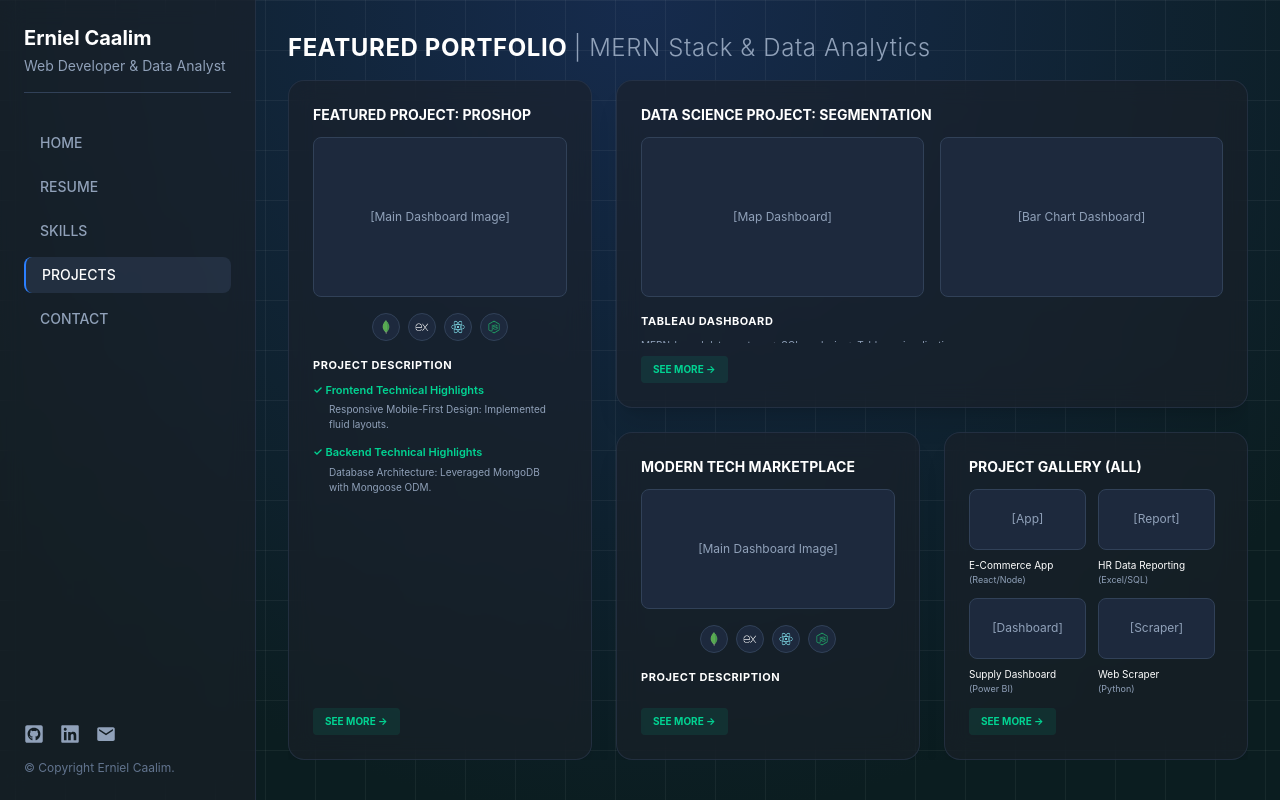
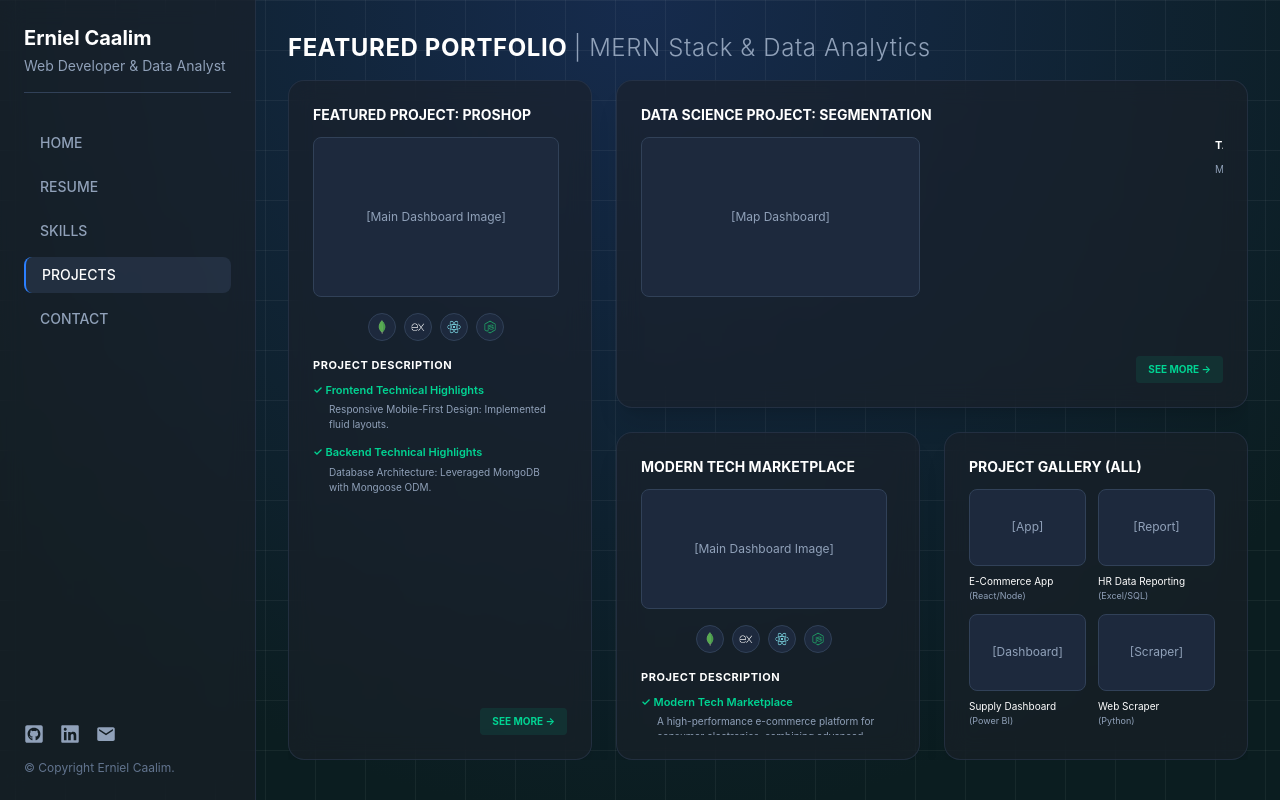
Before and after one commit to EMCSquare12/erniel-portfolio, a React (Vite) app: page /projects in a window 1280 px wide. Built offline with nearby package versions, Linux system fonts and the light colour scheme.

Commit message:
Change ProjectPage design

```diff
--- a/src/index.css
+++ b/src/index.css
@@ -25,3 +25,31 @@
     margin: 0;
   }
 }
+
+.custom-scrollbar {
+  /* For Firefox */
+  scrollbar-width: thin;
+  scrollbar-color: #475569 transparent; /* slate-600 thumb, transparent track */
+}
+
+/* For Chrome, Edge, and Safari */
+.custom-scrollbar::-webkit-scrollbar {
+  width: 6px; /* Vertical scrollbar width */
+  height: 6px; /* Horizontal scrollbar height (if needed) */
+}
+
+.custom-scrollbar::-webkit-scrollbar-track {
+  background: transparent; /* Keeps the track invisible/clean */
+  border-radius: 8px;
+}
+
+.custom-scrollbar::-webkit-scrollbar-thumb {
+  background-color: #475569; /* Tailwind slate-600 */
+  border-radius: 8px;
+  border: 2px solid transparent; /* Optional: adds a little padding effect */
+  background-clip: padding-box;
+}
+
+.custom-scrollbar::-webkit-scrollbar-thumb:hover {
+  background-color: #10b981; /* Tailwind emerald-500 for a nice pop of color */
+}
--- a/src/pages/ProjectsPage.jsx
+++ b/src/pages/ProjectsPage.jsx
@@ -51,7 +51,7 @@ const galleryItems = [
 const SidebarCard = ({ id, title, setExpandedCard }) => (
   <Card
     onClick={() => setExpandedCard(id)}
-    className="flex flex-col justify-center items-center cursor-pointer hover:border-emerald-500/50 transition-colors h-full min-h-0 w-full p-4"
+    className="flex flex-col justify-center items-center cursor-pointer hover:border-emerald-500/50 transition-colors h-full min-h-[100px] flex-1 w-full p-4"
   >
     <h3 className="font-bold text-white text-center text-xs line-clamp-2">
       {title}
@@ -77,7 +77,7 @@ const ShrinkButton = ({ setExpandedCard }) => (
 const SeeMoreButton = ({ id, setExpandedCard }) => (
   <button
     onClick={() => setExpandedCard(id)}
-    className="absolute bottom-6 left-6 text-emerald-400 text-[10px] hover:text-emerald-300 font-bold uppercase bg-emerald-400/10 px-3 py-1.5 rounded z-10"
+    className="absolute bottom-6 right-6 text-emerald-400 text-[10px] hover:text-emerald-300 font-bold uppercase bg-emerald-400/10 px-3 py-1.5 rounded z-10"
   >
     See More &rarr;
   </button>
@@ -101,8 +101,9 @@ export default function ProjectsPage() {
 
     return (
       <Card
-        className={`flex flex-col h-full relative overflow-hidden w-full ${!isExp ? "!pb-16" : ""}`}
+        className={`flex flex-col h-full relative overflow-hidden w-full ${!isExp ? "!pb-6" : ""}`}
       >
+        {/* FIXED HEADER PORTION */}
         {isExp && <ShrinkButton setExpandedCard={setExpandedCard} />}
 
         <h3
@@ -111,8 +112,16 @@ export default function ProjectsPage() {
           Featured Project: ProShop
         </h3>
 
-        {/* Height matched with Data Science */}
-        <div className="bg-slate-800 rounded-lg flex items-center justify-center text-slate-400 border border-slate-700 shrink-0 w-full mb-4 h-[140px] xl:h-[160px] 2xl:h-[180px] overflow-hidden">
+        {/* SCROLLABLE CONTENT PORTION */}
+        <div className="flex flex-col flex-1 min-h-0 overflow-y-auto custom-scrollbar pr-2 pb-2">
+          {/* Dynamic Image height based on state */}
+          <div
+            className={`bg-slate-800 rounded-lg flex items-center justify-center text-slate-400 border border-slate-700 shrink-0 w-full mb-4 overflow-hidden ${
+              isExp
+                ? "aspect-video max-h-[45vh]"
+                : "h-[140px] xl:h-[160px] 2xl:h-[180px]"
+            }`}
+          >
             <span className="text-xs">[Main Dashboard Image]</span>
           </div>
 
@@ -131,11 +140,11 @@ export default function ProjectsPage() {
             ))}
           </div>
 
-        <div className="flex flex-col flex-1 min-h-0">
+          <div className="flex flex-col shrink-0">
             <h4 className="font-bold text-white text-[11px] mb-2 uppercase tracking-wider shrink-0">
               Project Description
             </h4>
-          <div className="overflow-y-auto flex-1 pr-2 space-y-3 [&::-webkit-scrollbar]:hidden">
+            <div className="space-y-3">
               {proShopDetails.map((detail, idx) => (
                 <div key={idx}>
                   <h5 className="text-emerald-400 text-[11px] font-semibold mb-1 flex items-center gap-1.5">
@@ -154,6 +163,7 @@ export default function ProjectsPage() {
                   )}
                 </div>
               ))}
+            </div>
           </div>
         </div>
 
@@ -177,8 +187,9 @@ export default function ProjectsPage() {
 
     return (
       <Card
-        className={`flex flex-col h-full relative overflow-hidden w-full ${!isExp ? "!pb-16" : ""}`}
+        className={`flex flex-col h-full relative overflow-hidden w-full ${!isExp ? "!pb-6" : ""}`}
       >
+        {/* FIXED HEADER PORTION */}
         {isExp && <ShrinkButton setExpandedCard={setExpandedCard} />}
 
         <h3
@@ -187,24 +198,32 @@ export default function ProjectsPage() {
           Data Science Project: Segmentation
         </h3>
 
-        {/* Height perfectly matched with ProShop */}
-        <div className="grid grid-cols-2 gap-4 shrink-0 w-full mb-4 h-[140px] xl:h-[160px] 2xl:h-[180px] overflow-hidden">
+        {/* SCROLLABLE CONTENT PORTION */}
+        <div className="flex flex-row flex-1 min-h-0 overflow-y-auto custom-scrollbar pr-2 pb-2">
+          <div
+            className={`grid grid-cols-2 gap-4 shrink-0 w-full mb-4 overflow-hidden ${
+              isExp
+                ? "aspect-video max-h-[45vh]"
+                : "h-[140px] xl:h-[160px] 2xl:h-[180px]"
+            }`}
+          >
             <div className="bg-slate-800 rounded-lg border border-slate-700 flex items-center justify-center text-slate-400 text-xs p-2 h-full w-full overflow-hidden">
               [Map Dashboard]
             </div>
-          <div className="bg-slate-800 rounded-lg border border-slate-700 flex items-center justify-center text-slate-400 text-xs p-2 h-full w-full overflow-hidden">
+            {/* <div className="bg-slate-800 rounded-lg border border-slate-700 flex items-center justify-center text-slate-400 text-xs p-2 h-full w-full overflow-hidden">
               [Bar Chart Dashboard]
-          </div>
+            </div> */}
           </div>
 
-        <div className="flex flex-col flex-1 min-h-0 overflow-y-auto [&::-webkit-scrollbar]:hidden pr-2">
-          <h4 className="font-bold text-white text-[11px] mb-1 uppercase tracking-wider shrink-0">
+          <div className="flex flex-col shrink-0">
+            <h4 className="font-bold text-white text-[11px] mb-1 uppercase tracking-wider">
               Tableau dashboard
             </h4>
             <p className="text-[10px] text-slate-400 mt-1">
               MERN-based data capture -&gt; SQL analysis -&gt; Tableau
               visualization.
             </p>
+          </div>
         </div>
 
         {!isExp && (
@@ -227,8 +246,9 @@ export default function ProjectsPage() {
 
     return (
       <Card
-        className={`flex flex-col h-full relative overflow-hidden w-full ${!isExp ? "!pb-16" : ""}`}
+        className={`flex flex-col h-full relative overflow-hidden w-full ${!isExp ? "!pb-6" : ""}`}
       >
+        {/* FIXED HEADER PORTION */}
         {isExp && <ShrinkButton setExpandedCard={setExpandedCard} />}
 
         <h3
@@ -237,7 +257,15 @@ export default function ProjectsPage() {
           Modern Tech Marketplace
         </h3>
 
-        <div className="bg-slate-800 rounded-lg flex items-center justify-center text-slate-400 border border-slate-700 shrink-0 w-full mb-4 h-[100px] xl:h-[120px] 2xl:h-[140px] overflow-hidden">
+        {/* SCROLLABLE CONTENT PORTION */}
+        <div className="flex flex-col flex-1 min-h-0 overflow-y-auto custom-scrollbar pr-2 pb-2">
+          <div
+            className={`bg-slate-800 rounded-lg flex items-center justify-center text-slate-400 border border-slate-700 shrink-0 w-full mb-4 overflow-hidden ${
+              isExp
+                ? "aspect-video max-h-[45vh]"
+                : "h-[100px] xl:h-[120px] 2xl:h-[140px]"
+            }`}
+          >
             <span className="text-xs">[Main Dashboard Image]</span>
           </div>
 
@@ -256,11 +284,11 @@ export default function ProjectsPage() {
             ))}
           </div>
 
-        <div className="flex flex-col flex-1 min-h-0">
+          <div className="flex flex-col shrink-0">
             <h4 className="font-bold text-white text-[11px] mb-2 uppercase tracking-wider shrink-0">
               Project Description
             </h4>
-          <div className="overflow-y-auto flex-1 pr-2 space-y-3 [&::-webkit-scrollbar]:hidden">
+            <div className="space-y-3">
               {modernTechDetails.map((detail, idx) => (
                 <div key={idx}>
                   <h5 className="text-emerald-400 text-[11px] font-semibold mb-1 flex items-center gap-1.5">
@@ -281,10 +309,7 @@ export default function ProjectsPage() {
               ))}
             </div>
           </div>
-
-        {!isExp && (
-          <SeeMoreButton id="moderntech" setExpandedCard={setExpandedCard} />
-        )}
+        </div>
       </Card>
     );
   };
@@ -302,7 +327,7 @@ export default function ProjectsPage() {
 
     return (
       <Card
-        className={`flex flex-col h-full relative overflow-hidden w-full ${!isExp ? "!pb-16" : ""}`}
+        className={`flex flex-col h-full relative overflow-hidden w-full ${!isExp ? "!pb-6" : ""}`}
       >
         {isExp && <ShrinkButton setExpandedCard={setExpandedCard} />}
 
@@ -312,11 +337,13 @@ export default function ProjectsPage() {
           Project Gallery (All)
         </h3>
 
-        <div className="grid grid-cols-2 gap-3 overflow-y-auto flex-1 min-h-0 [&::-webkit-scrollbar]:hidden pr-2">
+        <div className="grid grid-cols-2 gap-3 overflow-y-auto flex-1 min-h-0 custom-scrollbar pr-2 pb-2">
           {galleryItems.map((it, i) => (
             <div key={i} className="flex flex-col h-full min-h-0">
               <div
-                className={`bg-slate-800 rounded-lg border border-slate-700 flex items-center justify-center text-slate-400 text-xs mb-2 w-full overflow-hidden ${isExp ? "h-[140px] xl:h-[160px]" : "flex-1 min-h-[50px]"}`}
+                className={`bg-slate-800 rounded-lg border border-slate-700 flex items-center justify-center text-slate-400 text-xs mb-2 w-full overflow-hidden ${
+                  isExp ? "aspect-video" : "flex-1 min-h-[50px]"
+                }`}
               >
                 [{it.label}]
               </div>
@@ -325,10 +352,6 @@ export default function ProjectsPage() {
             </div>
           ))}
         </div>
-
-        {!isExp && (
-          <SeeMoreButton id="gallery" setExpandedCard={setExpandedCard} />
-        )}
       </Card>
     );
   };
@@ -371,19 +394,21 @@ export default function ProjectsPage() {
         ) : (
           // --- EXPANDED (SEE MORE) STATE ---
           <div className="flex flex-col lg:flex-row gap-6 h-full min-h-0 w-full">
-            {/* Big Expanded Card (Left Side) */}
-            <div className="lg:w-3/4 h-full min-h-0 flex flex-col">
+            {/* Big Expanded Card (Left Side - Non Fixed) */}
+            <div className="lg:flex-[3] w-full h-full min-h-0 flex flex-col">
               {expandedCard === "proshop" && renderProShop("expanded")}
               {expandedCard === "datascience" && renderDataScience("expanded")}
               {expandedCard === "moderntech" && renderModernTech("expanded")}
               {expandedCard === "gallery" && renderGallery("expanded")}
             </div>
 
-            {/* Stacked Sidebars (Right Side) */}
-            <div className="lg:w-1/4 h-full min-h-0 flex flex-col gap-4 overflow-y-auto [&::-webkit-scrollbar]:hidden pr-1 pb-2">
+            {/* Stacked Sidebars (Right Side - Scrollable & Non Fixed) */}
+            <div className="lg:flex-[1] w-full h-full min-h-0 flex flex-col gap-4 overflow-y-auto custom-scrollbar pr-1 pb-2">
               {expandedCard !== "proshop" && renderProShop("sidebar")}
               {expandedCard !== "datascience" && renderDataScience("sidebar")}
               {expandedCard !== "moderntech" && renderModernTech("sidebar")}
+              {expandedCard !== "gallery" && renderGallery("sidebar")}
+              {expandedCard !== "gallery" && renderGallery("sidebar")}
               {expandedCard !== "gallery" && renderGallery("sidebar")}
             </div>
           </div>
```
Lines whose indentation alone changed are shown as unchanged.
